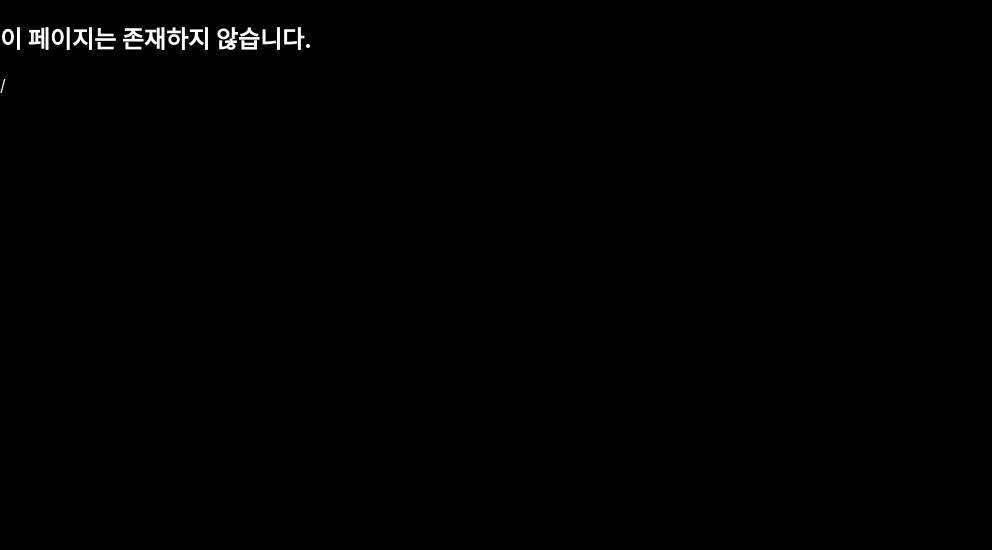
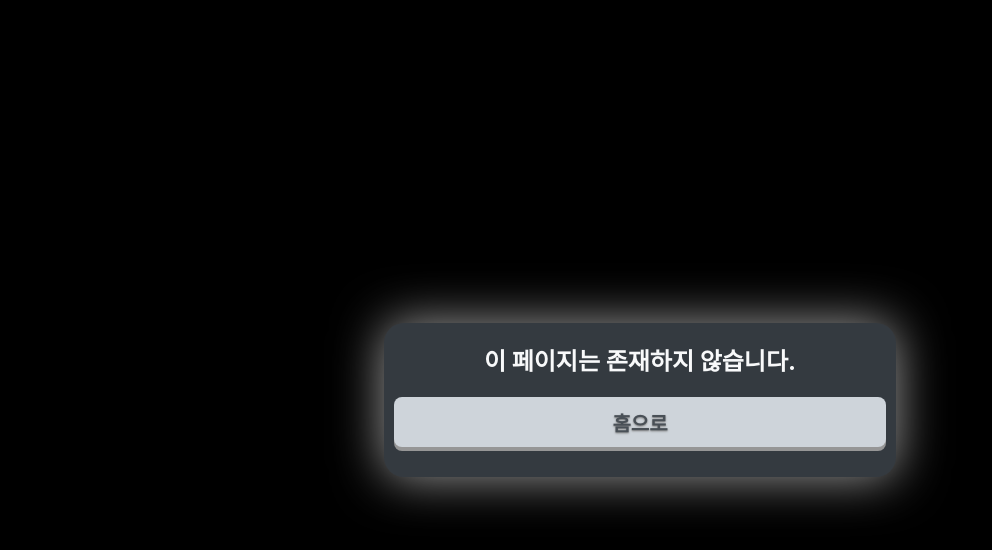
Before and after one commit to beomseok-kang/watch-lck-together, a React (Create React App) app: page / in a window 1280 px wide. Shown: the top 550 px of the page, without its empty margins (0-992 px from the left). Built offline with nearby package versions, Linux system fonts and the light colour scheme.

Commit message:
Ver 0.0.5 - DoesntExistPage on router

```diff
--- a/src/App.js
+++ b/src/App.js
@@ -14,10 +14,7 @@ function App() {
           <Route path="/lobby" component={LobbyPage}/>
           <Route path="/room/:team" component={TemplatePage}/>
           <Route render={({ location }) =>
-            <div>
-              <h2>이 페이지는 존재하지 않습니다.</h2>
-              <p>{location.pathname}</p>
-            </div>
+            <DoesntExistPage />
           }/>
         </Switch>
       </ChatProvider>
@@ -65,13 +62,11 @@ const roomData = {
 function TemplatePage({ match }) {
 
   const { team } = match.params;
-  const { teamname } = roomData[team];
+  const { teamname } = roomData[team] || { teamname: null } ;
 
   if(!teamname) {
     return (
-      <div>
-        <h2>이 페이지는 존재하지 않습니다.</h2>
-      </div>
+        <DoesntExistPage />
       );
   }
 
@@ -95,7 +90,7 @@ function LobbyPage() {
       <div className="body__container">
         <div className="inner">
           <h2>입장하실 방을 선택해 주세요.</h2>
-          <Link to="/room/all"><div className="link--to-room"><div></div>모두</div></Link>
+          <Link to="/room/all"><div className="link--to-room">모두</div></Link>
           <h3>팀 방</h3>
           <ul>
             <Link to="/room/t1"><li id="t1">T1</li></Link>
@@ -115,4 +110,17 @@ function LobbyPage() {
   );
 }
 
+function DoesntExistPage() {
+  return (
+    <div className="body__container">
+      <div className="inner">
+        <h2>이 페이지는 존재하지 않습니다.</h2>
+        <Link to="/lobby">
+          <div className="link--to-room">홈으로</div>
+        </Link>
+      </div>
+    </div>
+  );
+}
+
 export default App;
--- a/src/index.js
+++ b/src/index.js
@@ -4,8 +4,6 @@ import './index.css';
 import App from './App';
 import * as serviceWorker from './serviceWorker';
 import { BrowserRouter } from 'react-router-dom';
-
-const basename="/watch-lck-together";
 
 ReactDOM.render(
   <BrowserRouter basename={process.env.PUBLIC_URL}>
```
